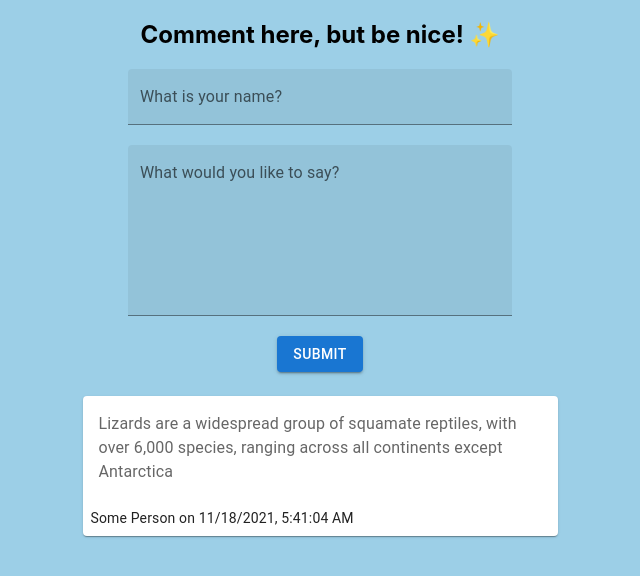
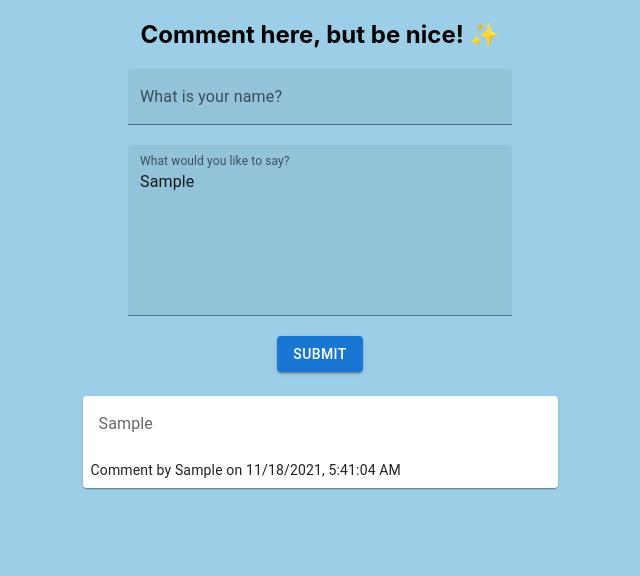
Before and after one commit to apr-dev/ali-comment-feed, a React (Create React App) app in the folder client/: page / in a window 1280 px wide. Both pictures are taken after typing "Sample", "Sample" into the empty fields and a click on the button "SUBMIT". Shown: the top 576 px of the page, without its empty margins (320-960 px from the left). Built offline with nearby package versions, Linux system fonts and the light colour scheme; no server answers.

Commit message:
get comments working!

```diff
--- a/client/package.json
+++ b/client/package.json
@@ -12,6 +12,7 @@
     "react": "^17.0.2",
     "react-dom": "^17.0.2",
     "react-scripts": "4.0.3",
+    "uuid": "^8.3.2",
     "web-vitals": "^1.1.2"
   },
   "proxy": "http://localhost:3001",
--- a/client/src/commentCard.js
+++ b/client/src/commentCard.js
@@ -4,19 +4,17 @@ import CardActions from '@mui/material/CardActions';
 import CardContent from '@mui/material/CardContent';
 import Typography from '@mui/material/Typography';
 
-const CommentCard = () => {
-    const date = new Date().toLocaleString()
+const CommentCard = ({card}) => {
     return (
-        <Card sx={{ maxWidth: 475, my: 3 }}>
+        <Card sx={{ width: 475, my: 3 }}>
             <CardContent>
                 <Typography variant="body1" color="text.secondary">
-                    Lizards are a widespread group of squamate reptiles, with over 6,000
-                    species, ranging across all continents except Antarctica
+                    { card.message }
                 </Typography>
             </CardContent>
             <CardActions>
                 <Typography variant="body2">
-                   Some Person on { date }
+                   Comment by { card.name } on { card.date }
                 </Typography>
             </CardActions>
         </Card>
--- a/client/src/commentFeed.js
+++ b/client/src/commentFeed.js
@@ -4,10 +4,11 @@ import { GlobalContext } from './context/GlobalState';
 
 const CommentFeed = () => {
     const { comments } = useContext(GlobalContext)
+    console.log(comments, '<-- what am i gtting for commts?')
     return (
         <div>
             {
-                comments.map((card) => (<CommentCard/>))
+                comments.map((card) => (<CommentCard card={card}/>))
             }
         </div>
     )
--- a/client/src/commentForm.js
+++ b/client/src/commentForm.js
@@ -3,14 +3,17 @@ import TextField from '@mui/material/TextField';
 import Button from '@mui/material/Button';
 import React, { Component } from 'react';
 import { GlobalContext } from './context/GlobalState';
+import { v4 as uuidv4 } from 'uuid';
 
 class CommentForm extends Component {
     static contextType = GlobalContext;
     constructor(props) {
         super(props)
         this.state = {
-            name: "",
-            comment: ""
+            id: null,
+            name: '',
+            message: '',
+            date: null,
         }
     }
 
@@ -21,12 +24,18 @@ class CommentForm extends Component {
     }
 
     submitComment = () => {
-        const { name, comment } = this.state
+        const { name, message } = this.state
         const { addComment } = this.context
+        const date = new Date().toLocaleString()
 
-        if (name.trim().length > 0 && comment.trim().length > 0) {
-            addComment({ name, comment })
-            this.setState({ name: '', comment: '' })
+        if (name.length > 0 && message.length > 0) {
+            addComment({ id: uuidv4(), name, message, date })
+            this.setState({
+                id: null,
+                name: '',
+                message: '',
+                date: null
+            })
         }
     }
 
@@ -60,7 +69,7 @@ class CommentForm extends Component {
                         fullWidth
                         variant="filled"
                         value={comment}
-                        name='comment'
+                        name='message'
                         onChange={this.handleChange}
                     />
                     </div>
--- a/client/src/context/AppReducer.js
+++ b/client/src/context/AppReducer.js
@@ -1,4 +1,4 @@
-const reducer = (state, action) => {
+const Reducer = (state, action) => {
    switch(action.type) {
       case 'ADD_COMMENT':
          return {
@@ -10,11 +10,11 @@ const reducer = (state, action) => {
          }
       case 'FETCH_COMMENTS':
          return {
-               comments: [action.payload]
+               comments: action.payload
          }
       default:
          return state;
    }
 }
 
-export default reducer
+export default Reducer
--- a/client/src/context/GlobalState.js
+++ b/client/src/context/GlobalState.js
@@ -1,5 +1,5 @@
 import { createContext, useReducer, useEffect } from 'react';
-import AppReducer from './AppReducer';
+import Reducer from './AppReducer';
 
 const initialState = {
    comments : []
@@ -8,7 +8,7 @@ const initialState = {
 export const GlobalContext = createContext(initialState);
 
 export const GlobalProvider = ({ children }) => {
-    const [state, dispatch] = useReducer(AppReducer, initialState);
+    const [state, dispatch] = useReducer(Reducer, initialState);
 
     useEffect(() => {
         let url = "/getComments";
@@ -27,10 +27,10 @@ export const GlobalProvider = ({ children }) => {
         .catch((error) => console.log(error));
     }
 
-    const addComment = (comment) => {
+    const addComment = (payload) => {
         dispatch({
-           type: 'ADD_COMMENT',
-           payload: comment
+            type: 'ADD_COMMENT',
+            payload
         });
    }
 
```
Also changed, not shown: 1 other file (tests, documents, lock files or other folders).
